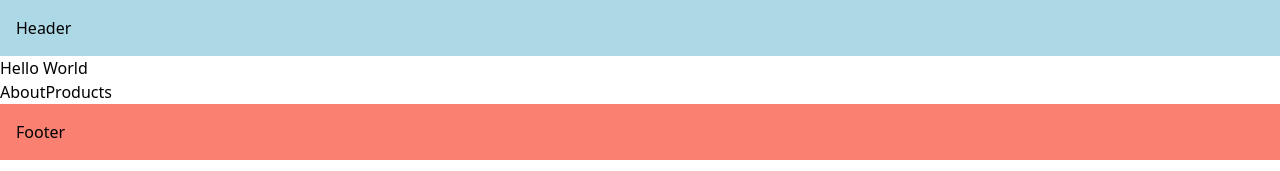
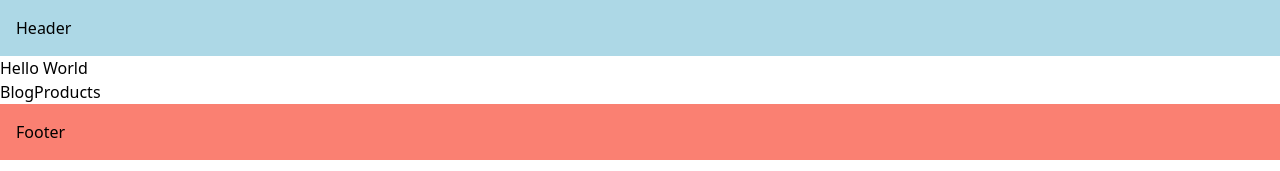
Before and after one commit to adermaulana/learning-next-js, a Next.js app: page / in a window 1280 px wide. Shown: the top 171 px of the page. Built offline with nearby package versions, Linux system fonts and the light colour scheme.

Commit message:
Loading UI

```diff
--- /dev/null
+++ b/src/app/blog/loading.tsx
@@ -0,0 +1,11 @@
+export default function Loading() {
+  return (
+    <>
+      <h1>Loading</h1>
+      <h1>Loading</h1>
+      <h1>Loading</h1>
+      <h1>Loading</h1>
+      <h1>Loading</h1>
+    </>
+  );
+}
--- a/src/app/page.tsx
+++ b/src/app/page.tsx
@@ -4,7 +4,7 @@ export default function Home() {
   return (
     <main>
       <h1>Hello World</h1>
-      <Link href="/about">About</Link>
+      <Link href="/blog">Blog</Link>
       <Link href="/products">Products</Link>
     </main>
   );
```
